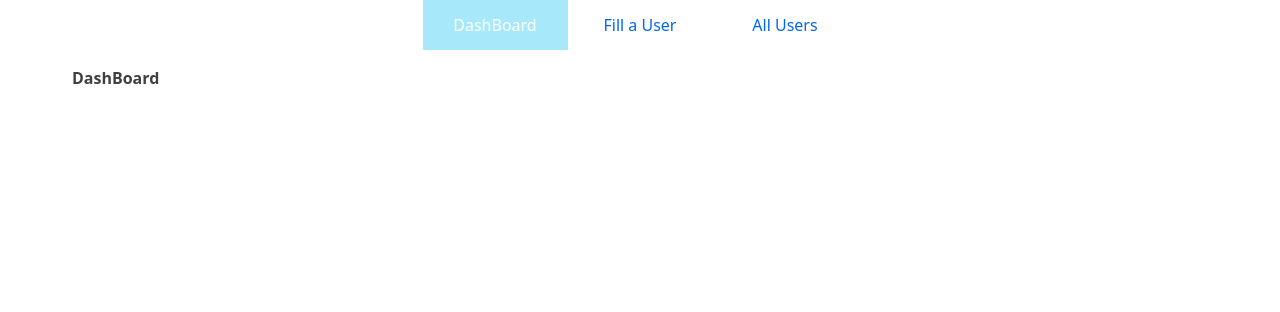
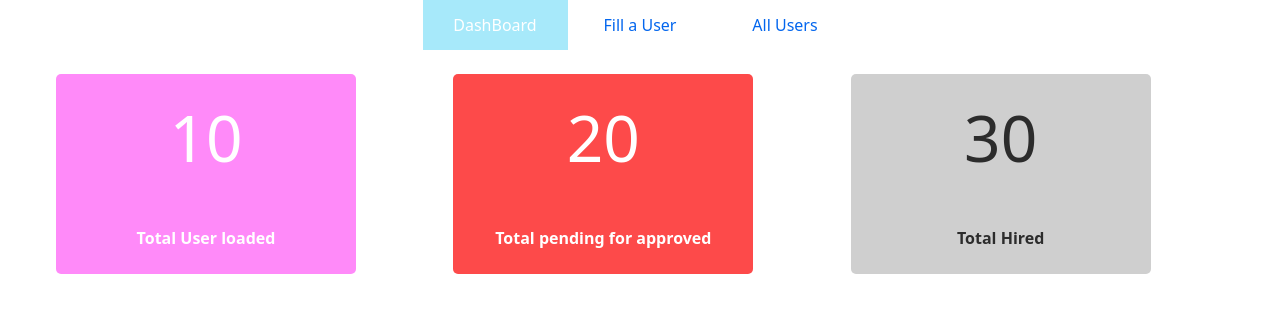
Before and after one commit to lozanomasuno/enerSincTest, a React (Create React App) app: page / in a window 1280 px wide. Shown: the top 312 px of the page. Built offline with nearby package versions, Linux system fonts and the light colour scheme.

Commit message:
dashboard

```diff
--- a/package.json
+++ b/package.json
@@ -5,12 +5,17 @@
   "dependencies": {
     "@babel/core": "^7.19.0",
     "@babel/preset-env": "^7.19.0",
+    "@emotion/react": "^11.10.4",
+    "@emotion/styled": "^11.10.4",
+    "@material-ui/core": "^5.0.0-beta.5",
+    "@material-ui/icons": "^4.11.3",
     "@reduxjs/toolkit": "^1.8.5",
     "@testing-library/jest-dom": "^5.14.1",
     "@testing-library/react": "^13.0.0",
     "@testing-library/user-event": "^13.2.1",
     "antd": "^4.22.8",
     "axios": "^0.27.2",
+    "fontsource-roboto": "^4.0.0",
     "react": "^18.2.0",
     "react-dom": "^18.2.0",
     "react-hook-form": "^7.34.2",
--- a/src/components/index.js
+++ /dev/null
@@ -1 +0,0 @@
-export * from './Navbar';
--- a/src/index.css
+++ b/src/index.css
@@ -1074,3 +1074,35 @@ nav {
   background-color: rgb(167, 233, 250);
   color: #fff;
 }
+
+.pink{
+  background-color: rgb(255, 138, 249);
+  color: #fff;
+}
+
+.red{
+  background-color: rgb(253, 74, 74);
+  color: #fff;
+}
+
+.gray{
+  background-color: rgb(207, 207, 207);
+  color: rgb(44, 44, 44);
+}
+.dashboard-card{
+  width: 300px;
+  height: 200px;
+  border-radius: 5px;
+  display: flex;
+  align-items: center;
+  justify-content: center;
+  flex-direction: column;
+}
+
+.dashboard-card p{
+  font-size: 4rem;
+}
+
+.dashboard-card p{
+  font-size: 4rem;
+}
--- a/src/pages/Dashboard.js
+++ b/src/pages/Dashboard.js
@@ -1,10 +1,33 @@
 import React from 'react'
+import { Grid } from '@material-ui/core';
 
 export const Dashboard = () => {
   return (
     <>
-      <div className='container'>
-          <label> DashBoard </label>
+      <div>
+          <Grid container spacing={3}>
+              <Grid item  xs={12}>
+
+              </Grid>
+              <Grid item  xs={12} sm={4} md={4} lg={4} xl={4}>
+                <div className='dashboard-card pink'>
+                    <p> 10 </p>
+                    <label>Total User loaded</label>
+                </div>
+              </Grid>
+              <Grid  item  xs={12} sm={4} md={4} lg={4} xl={4}>
+                <div className='dashboard-card red'>
+                    <p> 20 </p>
+                    <label>Total pending for approved</label>
+                </div>
+              </Grid>
+              <Grid  item  xs={12} sm={4} md={4} lg={4} xl={4}>
+                <div className='dashboard-card gray'>
+                    <p>30 </p>
+                    <label>Total Hired</label>
+                </div>
+              </Grid>
+          </Grid>
       </div>
     </>
   )
```
Also changed, not shown: 1 other file (tests, documents, lock files or other folders).
